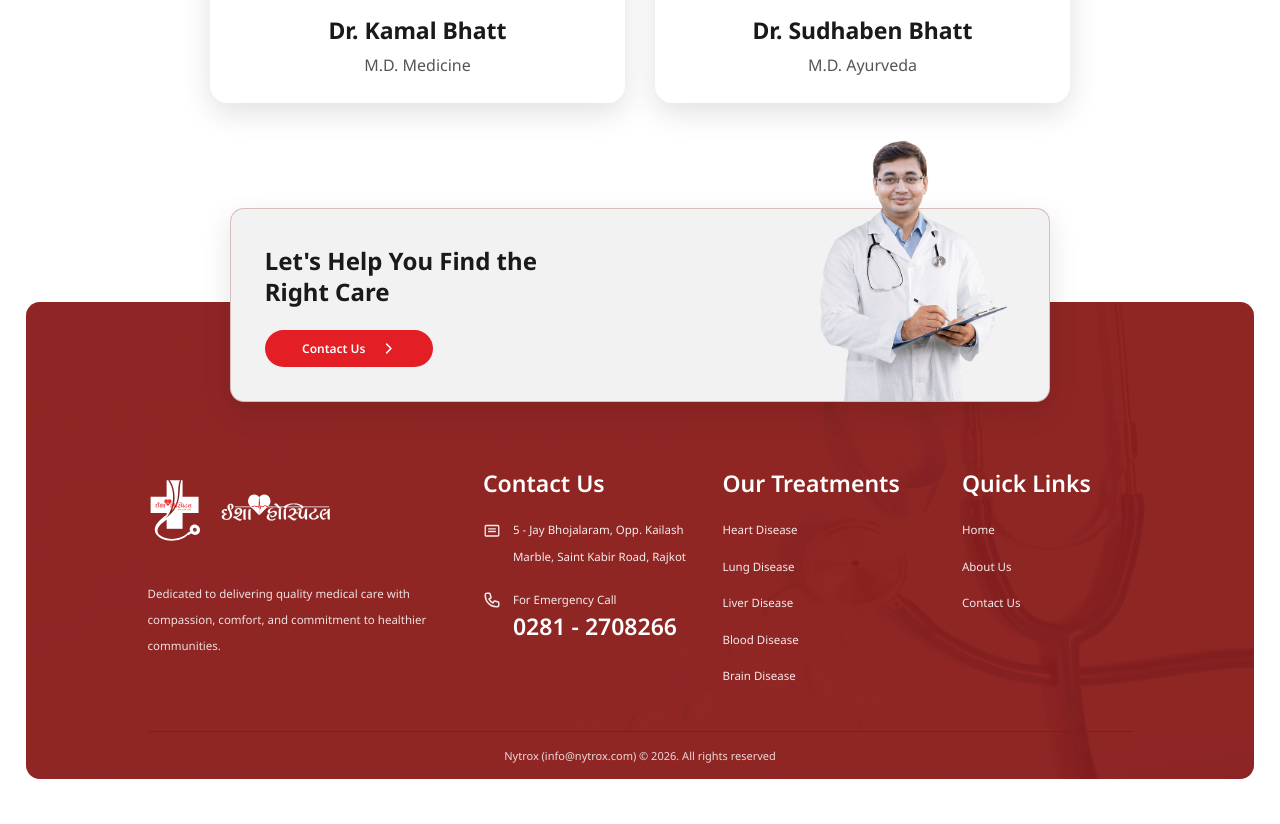
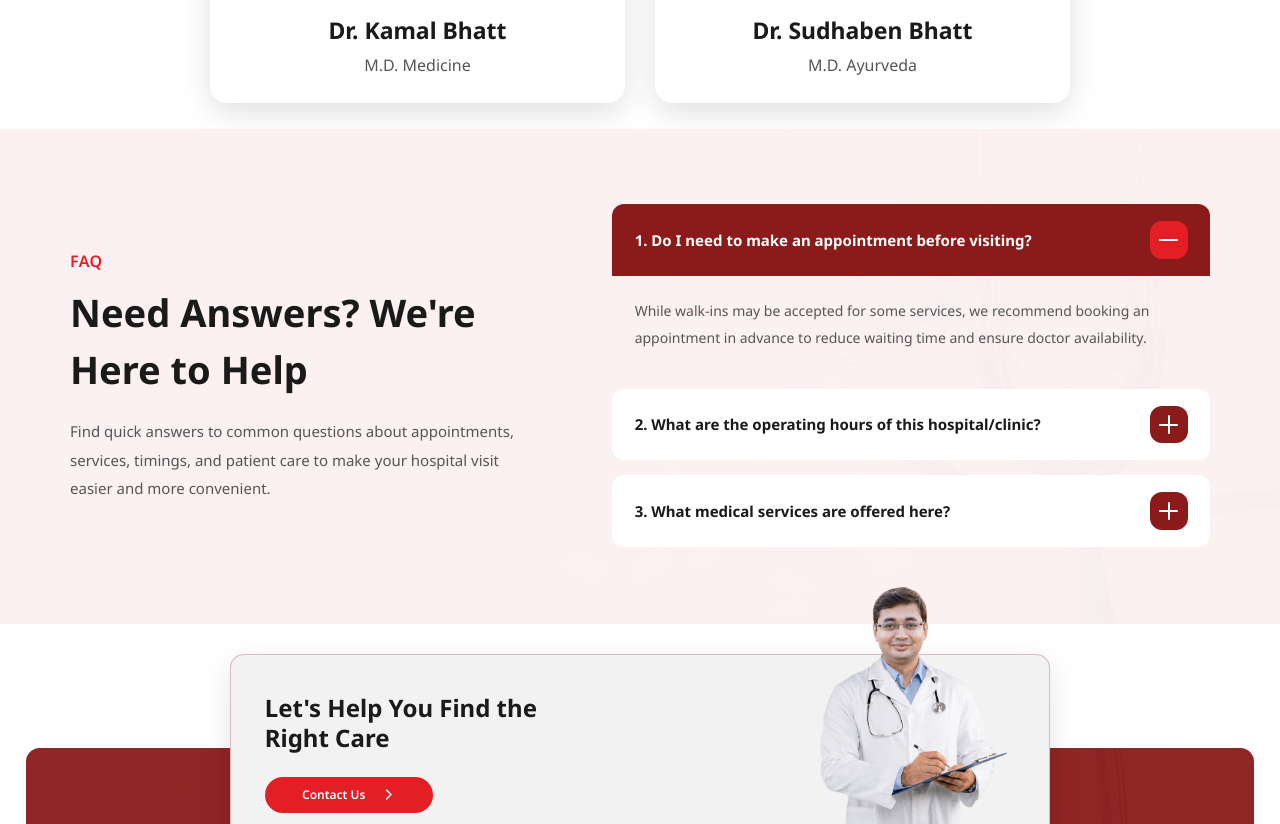
Before and after one commit to yagnikvora/isha-hospital, a Next.js app: page / in a window 1280 px wide. Shown: the part 5080-5904 px from the top of the page. Before the commit the page ends 5874 px from the top, so only its background shows below. Built offline with nearby package versions, Linux system fonts and the light colour scheme.

Commit message:
feat: Add FAQ section with dynamic content and toggle functionality

```diff
--- a/app/components/home/DoctorsStaffSection.tsx
+++ b/app/components/home/DoctorsStaffSection.tsx
@@ -4,7 +4,7 @@ import FadeIn from "../animations/FadeIn";
 
 export default function DoctorsStaffSection() {
   return (
-    <section className="pb-16 sm:pb-18 sm:pt-10 lg:pb-20 lg:pt-20">
+    <section className="pb-7 sm:pt-10 lg:pt-20">
       <div className="mx-auto max-w-7xl px-4 sm:px-6 lg:px-8">
         <FadeIn>
           <div className="mx-auto flex max-w-[720px] flex-wrap items-center justify-center gap-x-9 gap-y-5 sm:gap-x-12">
--- /dev/null
+++ b/app/components/home/FaqSection.tsx
@@ -0,0 +1,103 @@
+"use client";
+
+import { useState } from "react";
+import Image from "next/image";
+import { AnimatePresence, motion } from "motion/react";
+import { faqItems, faqSection } from "@/app/data/siteData";
+import FadeIn from "../animations/FadeIn";
+
+const sectionBackgroundImage =
+  "/images/common/Footer_and_Faq_and_Why_Choose_Us_background_Image.png";
+
+export default function FaqSection() {
+  const [openItemId, setOpenItemId] = useState<number | null>(faqItems[0]?.id ?? null);
+
+  const handleToggle = (id: number) => {
+    setOpenItemId((currentId) => (currentId === id ? null : id));
+  };
+
+  return (
+    <section className="relative overflow-hidden bg-accent py-20">
+      <Image
+        src={sectionBackgroundImage}
+        alt=""
+        aria-hidden="true"
+        fill
+        className="object-cover object-left opacity-35"
+        sizes="100vw"
+      />
+
+      <div className="relative mx-auto grid max-w-7xl grid-cols-1 items-start gap-10 px-4 sm:px-6 lg:grid-cols-[1fr_1.24fr] lg:gap-16 lg:px-8">
+        <FadeIn className="lg:pt-12">
+          <p className="text-[16px] font-semibold uppercase tracking-wide text-topbar-text">
+            {faqSection.subtitle}
+          </p>
+          <h2 className="mt-3 text-[38px] font-bold text-text-primary">
+            {faqSection.title}
+          </h2>
+          <p className="mt-5 max-w-[54ch] text-[15px] leading-[1.9] text-text-secondary">
+            {faqSection.description}
+          </p>
+        </FadeIn>
+
+        <FadeIn className="space-y-4 min-h-[22rem] sm:min-h-[25rem] lg:min-h-[23rem]">
+          {faqItems.map((item, index) => {
+            const isOpen = openItemId === item.id;
+
+            return (
+              <article
+                key={item.id}
+                className="overflow-hidden rounded-[12px]"
+              >
+                <button
+                  type="button"
+                  onClick={() => handleToggle(item.id)}
+                  aria-expanded={isOpen}
+                  className={`flex w-full items-center justify-between px-5 py-[17px] text-left transition-colors duration-300 sm:px-6 ${
+                    isOpen ? "bg-primary text-text-light" : "bg-secondary text-text-primary"
+                  }`}
+                >
+                  <span className="pr-3 text-[15px] font-bold">
+                    {index + 1}. {item.question}
+                  </span>
+                  <span
+                    className={`relative inline-flex h-10 w-10 shrink-0 items-center justify-center rounded-[12px] transition-colors duration-300 ${
+                      isOpen ? "bg-topbar-text" : "bg-primary"
+                    }`}
+                    aria-hidden="true"
+                  >
+                    <span className="absolute h-[2px] w-5 rounded-full bg-text-light" />
+                    <span
+                      className={`absolute h-5 w-[2px] rounded-full bg-text-light transition-all duration-300 ${
+                        isOpen ? "scale-y-0 opacity-0" : "scale-y-100 opacity-100"
+                      }`}
+                    />
+                  </span>
+                </button>
+
+                <AnimatePresence initial={false}>
+                  {isOpen && (
+                    <motion.div
+                      key="content"
+                      initial={{ height: 0, opacity: 0 }}
+                      animate={{ height: "auto", opacity: 1 }}
+                      exit={{ height: 0, opacity: 0 }}
+                      transition={{ duration: 0.32, ease: "easeInOut" }}
+                      className="overflow-hidden"
+                    >
+                      <div className="px-5 py-6 sm:px-6">
+                        <p className="text-[14px] leading-[1.9] text-text-secondary">
+                          {item.answer}
+                        </p>
+                      </div>
+                    </motion.div>
+                  )}
+                </AnimatePresence>
+              </article>
+            );
+          })}
+        </FadeIn>
+      </div>
+    </section>
+  );
+}
--- a/app/data/siteData.ts
+++ b/app/data/siteData.ts
@@ -262,6 +262,34 @@ export const doctorsStaffSection = {
   ],
 };
 
+export const faqSection = {
+  subtitle: "FAQ",
+  title: "Need Answers? We're Here to Help",
+  description:
+    "Find quick answers to common questions about appointments, services, timings, and patient care to make your hospital visit easier and more convenient.",
+};
+
+export const faqItems = [
+  {
+    id: 1,
+    question: "Do I need to make an appointment before visiting?",
+    answer:
+      "While walk-ins may be accepted for some services, we recommend booking an appointment in advance to reduce waiting time and ensure doctor availability.",
+  },
+  {
+    id: 2,
+    question: "What are the operating hours of this hospital/clinic?",
+    answer:
+      "Our hospital is open during regular operating hours, with select departments and emergency services available beyond standard timings.",
+  },
+  {
+    id: 3,
+    question: "What medical services are offered here?",
+    answer:
+      "We provide a wide range of healthcare services including general consultation, diagnostics, specialist care, preventive check-ups, and treatment support.",
+  },
+];
+
 export const stats = [
   { label: "Years Experience", value: 25, suffix: "+" },
   { label: "Happy Patients", value: 15000, suffix: "+" },
--- a/app/page.tsx
+++ b/app/page.tsx
@@ -5,6 +5,7 @@ import HomeProcessSection from "./components/home/HomeProcessSection";
 import WhyChooseUsSection from "./components/home/WhyChooseUsSection";
 import VisionMissionSection from "./components/home/VisionMissionSection";
 import DoctorsStaffSection from "./components/home/DoctorsStaffSection";
+import FaqSection from "./components/home/FaqSection";
 
 export default function Home() {
   return (
@@ -16,6 +17,7 @@ export default function Home() {
       <WhyChooseUsSection />
       <VisionMissionSection />
       <DoctorsStaffSection />
+      <FaqSection />
     </>
   );
 }
```
